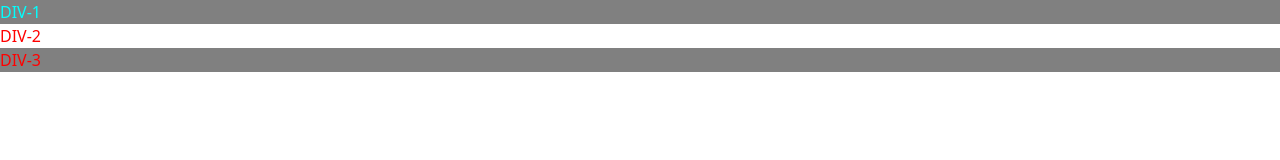
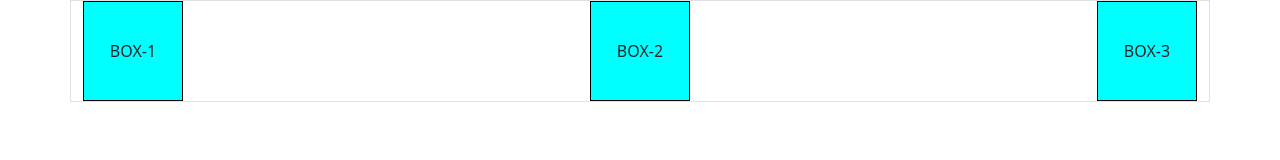
Before and after one commit to Kevinberg1/KYH-22-frontend, a plain HTML site: page lekttion-1/index.html in a window 1280 px wide. Drawn offline with nearby package versions, Linux system fonts and the light colour scheme.

Commit message:
letion 2  (FlexboxL)

```diff
--- a/lekttion-1/css/style.css
+++ b/lekttion-1/css/style.css
@@ -1,14 +1,31 @@
 /* Detta är en class anroppar alla med den i */
-.bg-grey {
+/* .bg-grey {
     background-color: gray;
 
+} */
+/* alla div VÄGER MINST */
+/* div {
+    color: red;
+} */
+/* hitta sak med id VÄGER MEST */
+/* #div-1 {
+    color: aqua;
+} */
+/* tänk på vilkem ordning när det kommer till samma typ av css anrop.
+
+/* *************************************************************************** */
+
+.box {
+    border: 1px solid black;
+    height: 100px;
+    width: 100px;
+    display: flex;
+    justify-content: center;
+    align-items: center;
+    background-color: aqua;
+
 }
-/* alla div VÄGER MINST */
-div {
-    color: red;
+#parent{
+    display: flex;
+    justify-content: space-between;
 }
-/* hitta sak med id VÄGER MEST */
-#div-1 {
-    color: aqua;
-}
-/* tänk på vilkem ordning när det kommer till samma typ av css anrop. */
--- a/lekttion-1/index.html
+++ b/lekttion-1/index.html
@@ -34,10 +34,18 @@
 
    <!-- *************************************************************** -->
 
-   <!-- testar med css style -->
-   <div id="div-1" class="bg-grey">DIV-1</div>
+   <!-- testar med css style se första stycket i css -->
+   <!-- <div id="div-1" class="bg-grey">DIV-1</div>
    <div id="div-2">DIV-2</div>
-   <div id="div-3" class="bg-grey">DIV-3</div>
+   <div id="div-3" class="bg-grey">DIV-3</div> -->
+
+   <!-- ************************************************************************** -->
+
+   <div id="parent" class=" border container">
+      <div class="box">BOX-1</div>
+      <div class="box">BOX-2</div>
+      <div class="box">BOX-3</div>
+   </div>
 
 
 
```
